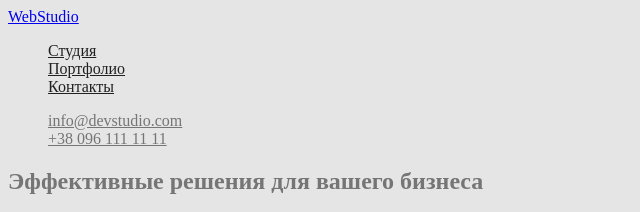
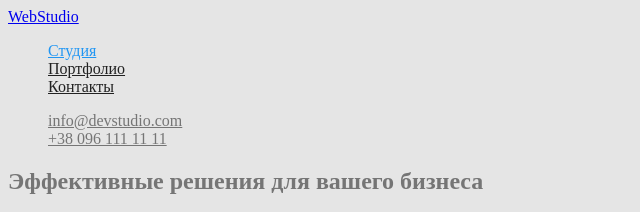
Before and after one commit to Yuliia-Zinchuk/goit-markup-hw-02, a plain HTML site: page index.html in a window 1280 px wide. Shown: the top 212 px of the page, 0-640 px from the left. Drawn offline with Linux system fonts and the light colour scheme.

Commit message:
Додає колір посилання поточної сторінки

```diff
--- a/css/styles.css
+++ b/css/styles.css
@@ -81,3 +81,8 @@ list-style: none;
     color: var(--white-color);
     background-color: var(--accent-color);
 }*
+
+/* link on current page = accent color*/
+.site-nav .link.current {
+    color: var(--accent-color);
+}
```
